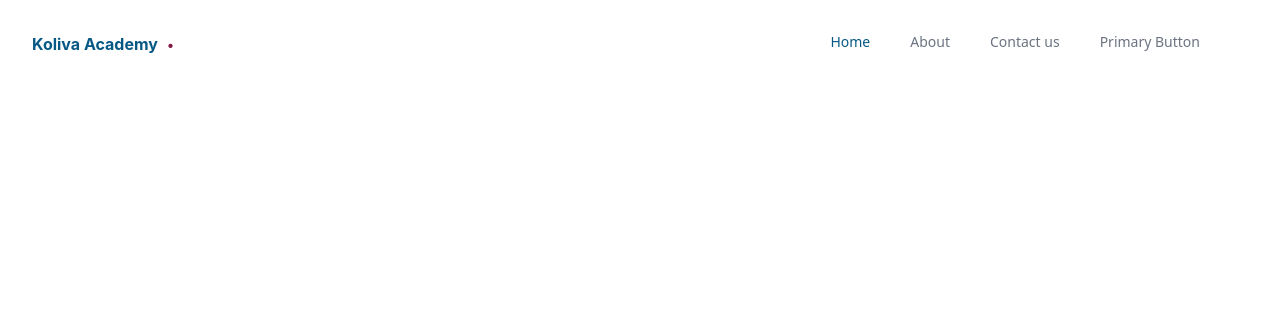
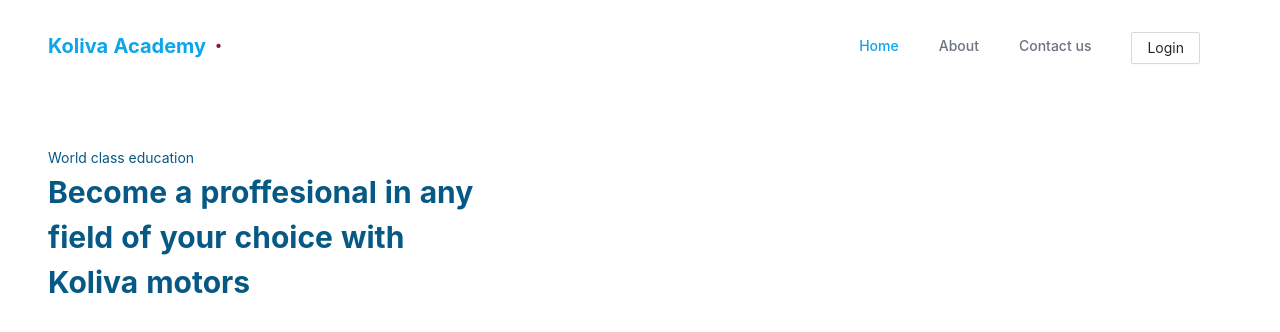
Before and after one commit to dianKoliva/react_prepare, a React (Create React App) app: page / in a window 1280 px wide. Shown: the top 332 px of the page. Built offline with nearby package versions, Linux system fonts and the light colour scheme.

Commit message:
new changes

```diff
--- a/src/components/Home.jsx
+++ b/src/components/Home.jsx
@@ -7,19 +7,27 @@ const Home = () => {
 
      <div className='head mt-4 flex'>
 
-<div className='flex ml-8 '>
-<p className=' font-inter  text-sky-800 font-bold mt-4'>Koliva Academy</p>
-<p className=' font-dot text-4xl ml-2 text-pink-900'>.</p>
+<div className='flex ml-12 '>
+<p className=' font-inter text-xl  text-sky-500 font-bold mt-4'>Koliva Academy</p>
+<p className=' font-dot text-4xl ml-2  text-pink-900'>.</p>
 </div>
      <div className='flex mt-4 absolute text-sm font-medium right-0 mr-20 text-gray-500 '>
-         <p className='mr-10 cursor-pointer hover:underline text-sky-800 hover:text-sky-800'>Home</p>
-         <p className=' mr-10 cursor-pointer hover:underline hover:text-sky-800'>About</p>
-         <p className='mr-10 cursor-pointer hover:underline hover:text-sky-800'>Contact us</p>
-         <Button type="primary">Primary Button</Button>
+         <p className='mr-10 mt-1 cursor-pointer hover:underline text-sky-500 hover:text-sky-500'>Home</p>
+         <p className=' mr-10 mt-1 cursor-pointer hover:underline hover:text-sky-500'>About</p>
+         <p className='mr-10  mt-1 cursor-pointer hover:underline hover:text-sky-500'>Contact us</p>
+         <Button >Login</Button>
 
      </div>
      </div>
 
+    <div className='ml-12  w-4/12 mt-14'>
+    <p className=' text-sky-800 text-sm'>World class  education</p>
+    <p className='text-sky-800 leading-normal -mt-3 text-3xl font-bold'>
+    Become a proffesional
+in any field of your
+choice with Koliva motors
+    </p>
+    </div>
 
 
 
--- a/src/index.css
+++ b/src/index.css
@@ -3,3 +3,6 @@
 @tailwind utilities;
 @import url('https://fonts.googleapis.com/css2?family=Maven+Pro&display=swap');
 @import url('https://fonts.googleapis.com/css2?family=Inter:wght@400;600&display=swap');
+* {
+    font-family: 'Inter';
+}
--- a/src/index.js
+++ b/src/index.js
@@ -1,6 +1,7 @@
 import React from 'react';
 import ReactDOM from 'react-dom/client';
 import './index.css';
+import 'antd/dist/antd.css';
 import App from './App';
 import reportWebVitals from './reportWebVitals';
 
```
